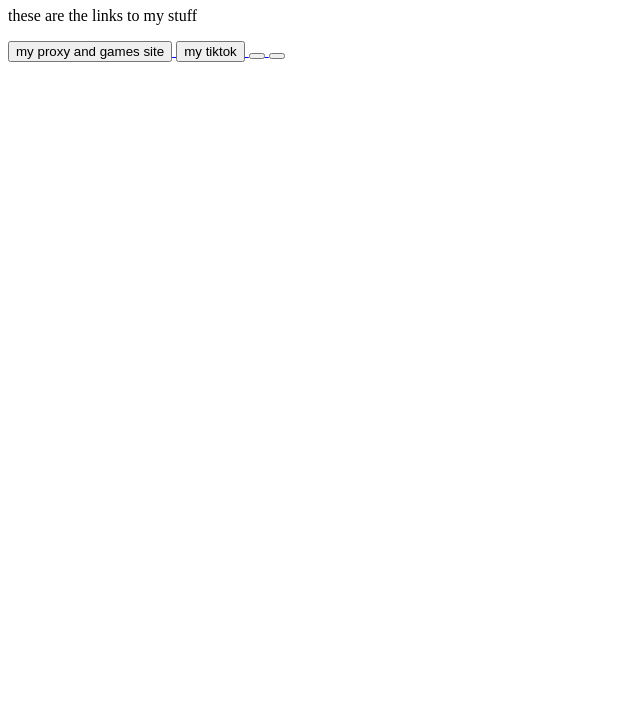
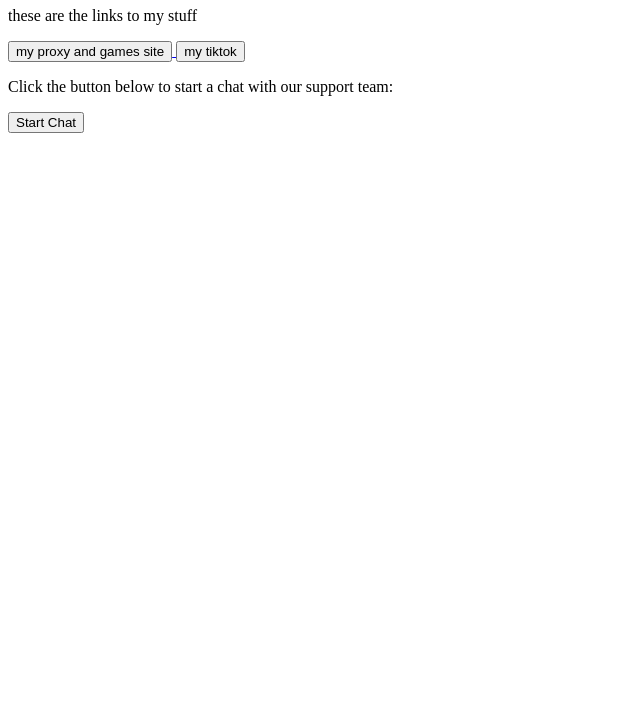
Before and after one commit to elrdoge/blog, a plain HTML site: page index.html in a window 1280 px wide. Shown: the part 73-800 px from the top of the page, without its empty margins (0-640 px from the left). Drawn offline with Linux system fonts and the light colour scheme.

Commit message:
Update index.html

```diff
--- a/index.html
+++ b/index.html
@@ -16,11 +16,19 @@
  ">
   <button>my tiktok</button>
 </a>
-  <a href="your_link_here">
-  <button></button>
-</a>
-  <a href="your_link_here">
-  <button></button>
+      <p>Click the button below to start a chat with our support team:</p>
+
+  <a href="javascript:void(0);" onclick="open3CXChat()">
+    <button>Start Chat</button>
+  </a>
+
+  <script>
+    function open3CXChat() {
+      // Replace with your actual 3CX chat URL or API endpoint
+      window.open("https://1098.3cx.cloud/loganrantanen", "_blank");
+    }
+  </script>
+
 </a>
 </body>
 </html>
```
